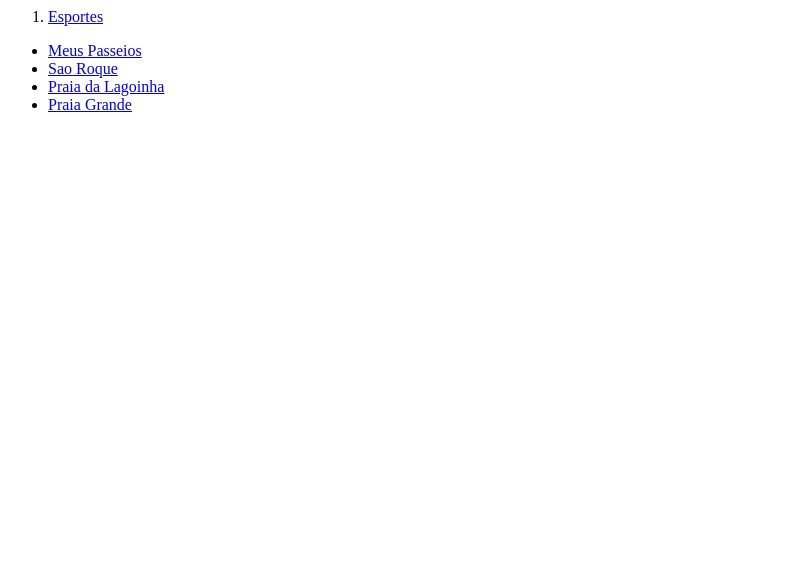
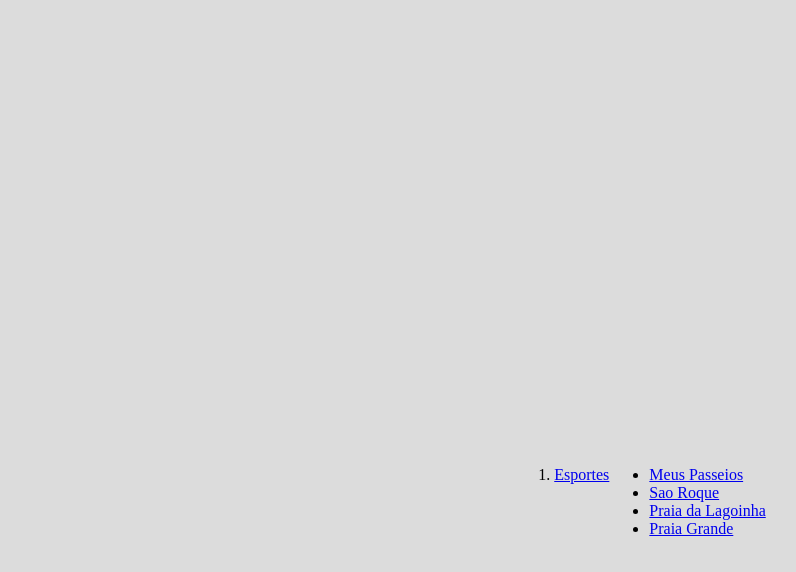
Before and after one commit to Juanormelli/Projeto-Site-PDM, a plain HTML site: page index.html in a window 1280 px wide. Shown: the whole page, without its empty margins (0-796 px from the left). Drawn offline with Linux system fonts and the light colour scheme; the site is published under a folder, as on GitHub Pages, so addresses that start at the root find nothing.

Commit message:
Update index.html

```diff
--- a/index.html
+++ b/index.html
@@ -4,9 +4,9 @@
 <head>
     <meta charset="UTF-8">
     <meta name="viewport" content="width=device-width, initial-scale=1.0">
-    <link rel="stylesheet" href="../css/style.css">
-    <link rel="stylesheet" href="../css/body.css">
-    <link rel="stylesheet" href="../css/index.css">
+    <link rel="stylesheet" href="Projeto-Site-PDM/css/style.css">
+    <link rel="stylesheet" href="Projeto-Site-PDM/css/body.css">
+    <link rel="stylesheet" href="Projeto-Site-PDM/css/index.css">
 
     <title>Menu</title>
 </head>
@@ -17,16 +17,16 @@
             <ol>
 
                 <li>
-                    <a rel="MY_trips" href="/html/sports.html">Esportes</a>
+                    <a rel="MY_trips" href="Projeto-Site-PDM/html/sports.html">Esportes</a>
                 </li>
             </ol>
         </div>
         <div class="unsorted-list">
             <ul>
-                <li><a rel="MY_trips" href="/html/trips.html">Meus Passeios</a></li>
-                <li><a rel="MY_trips" href="/html/trips.html">Sao Roque</a></li>
-                <li><a rel="MY_trips" href="/html/trips.html">Praia da Lagoinha</a></li>
-                <li><a rel="MY_trips" href="/html/trips.html">Praia Grande</a></li>
+                <li><a rel="MY_trips" href="Projeto-Site-PDM/html/trips.html">Meus Passeios</a></li>
+                <li><a rel="MY_trips" href="Projeto-Site-PDM/html/trips.html">Sao Roque</a></li>
+                <li><a rel="MY_trips" href="Projeto-Site-PDM/html/trips.html">Praia da Lagoinha</a></li>
+                <li><a rel="MY_trips" href="Projeto-Site-PDM/html/trips.html">Praia Grande</a></li>
 
             </ul>
         </div>
```
